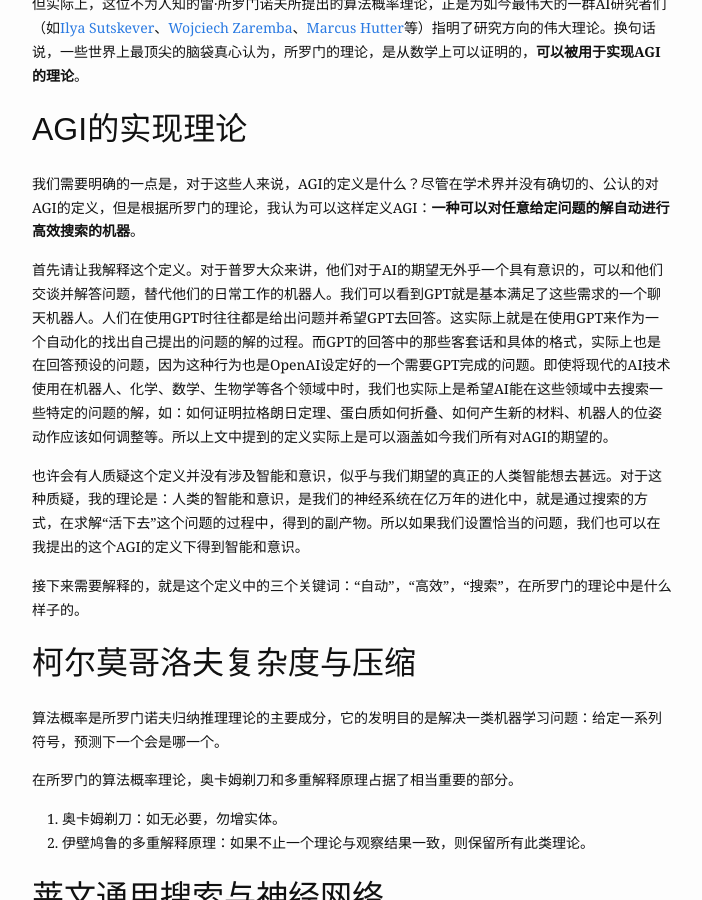
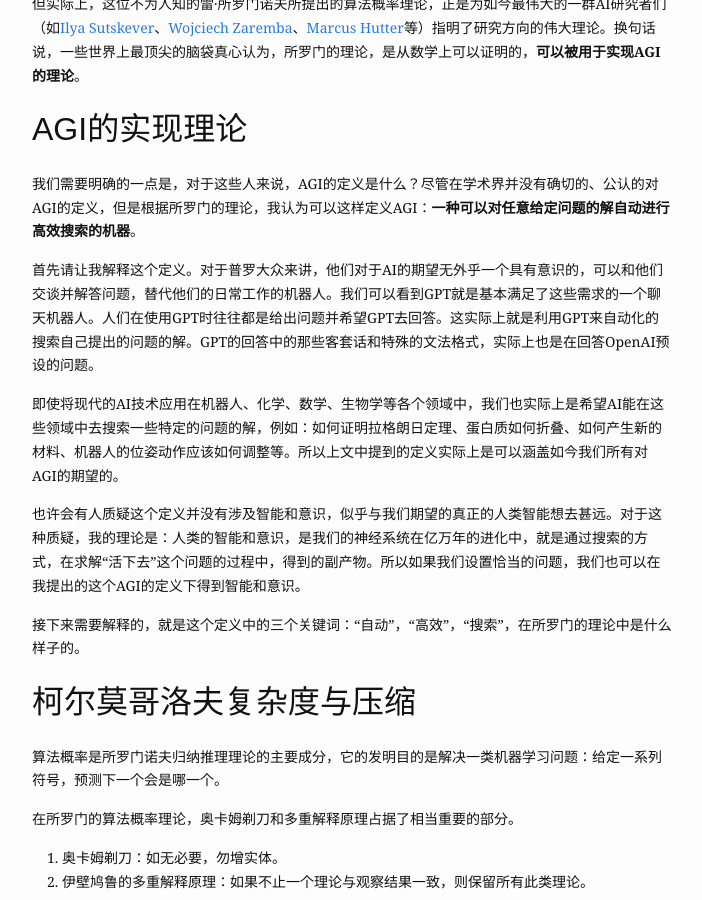
Before and after one commit to FuRuF-11/FuRuF-11.github.io, a Jekyll site: the page built from _posts/2024-01-08-Solomonoff,Kolmogorov_and_Levin_with_Compression,Prediction_and_Search.md, in a window 1280 px wide and 900 px high, scrolled down 666 px. Shown: the whole window, without its empty margins (288-990 px from the left). Built offline with Jekyll 4.4.1, drawn with Linux system fonts in a browser that asks for light colours; a script that is not in the unit is left out.

Commit message:
modified

```diff
--- a/_posts/2024-01-08-Solomonoff,Kolmogorov_and_Levin_with_Compression,Prediction_and_Search.md
+++ b/_posts/2024-01-08-Solomonoff,Kolmogorov_and_Levin_with_Compression,Prediction_and_Search.md
@@ -18,7 +18,9 @@ blurb: "所罗门诺夫、柯尔莫哥洛夫和莱文与压缩、预测和搜索
 
 我们需要明确的一点是，对于这些人来说，AGI的定义是什么？尽管在学术界并没有确切的、公认的对AGI的定义，但是根据所罗门的理论，我认为可以这样定义AGI：**一种可以对任意给定问题的解自动进行高效搜索的机器**。
 
-首先请让我解释这个定义。对于普罗大众来讲，他们对于AI的期望无外乎一个具有意识的，可以和他们交谈并解答问题，替代他们的日常工作的机器人。我们可以看到GPT就是基本满足了这些需求的一个聊天机器人。人们在使用GPT时往往都是给出问题并希望GPT去回答。这实际上就是在使用GPT来作为一个自动化的找出自己提出的问题的解的过程。而GPT的回答中的那些客套话和具体的格式，实际上也是在回答预设的问题，因为这种行为也是OpenAI设定好的一个需要GPT完成的问题。即使将现代的AI技术使用在机器人、化学、数学、生物学等各个领域中时，我们也实际上是希望AI能在这些领域中去搜索一些特定的问题的解，如：如何证明拉格朗日定理、蛋白质如何折叠、如何产生新的材料、机器人的位姿动作应该如何调整等。所以上文中提到的定义实际上是可以涵盖如今我们所有对AGI的期望的。
+首先请让我解释这个定义。对于普罗大众来讲，他们对于AI的期望无外乎一个具有意识的，可以和他们交谈并解答问题，替代他们的日常工作的机器人。我们可以看到GPT就是基本满足了这些需求的一个聊天机器人。人们在使用GPT时往往都是给出问题并希望GPT去回答。这实际上就是利用GPT来自动化的搜索自己提出的问题的解。GPT的回答中的那些客套话和特殊的文法格式，实际上也是在回答OpenAI预设的问题。
+
+即使将现代的AI技术应用在机器人、化学、数学、生物学等各个领域中，我们也实际上是希望AI能在这些领域中去搜索一些特定的问题的解，例如：如何证明拉格朗日定理、蛋白质如何折叠、如何产生新的材料、机器人的位姿动作应该如何调整等。所以上文中提到的定义实际上是可以涵盖如今我们所有对AGI的期望的。
 
 也许会有人质疑这个定义并没有涉及智能和意识，似乎与我们期望的真正的人类智能想去甚远。对于这种质疑，我的理论是：人类的智能和意识，是我们的神经系统在亿万年的进化中，就是通过搜索的方式，在求解“活下去”这个问题的过程中，得到的副产物。所以如果我们设置恰当的问题，我们也可以在我提出的这个AGI的定义下得到智能和意识。
 
```
